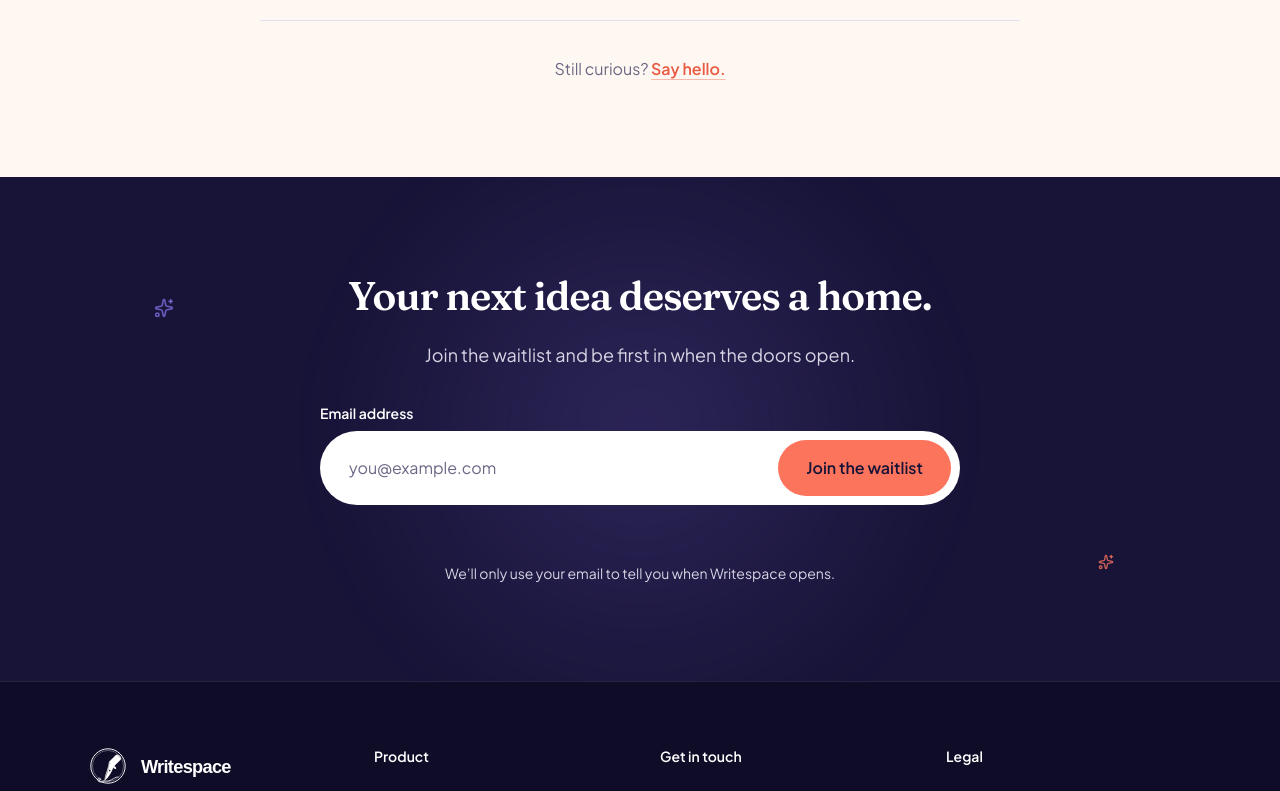
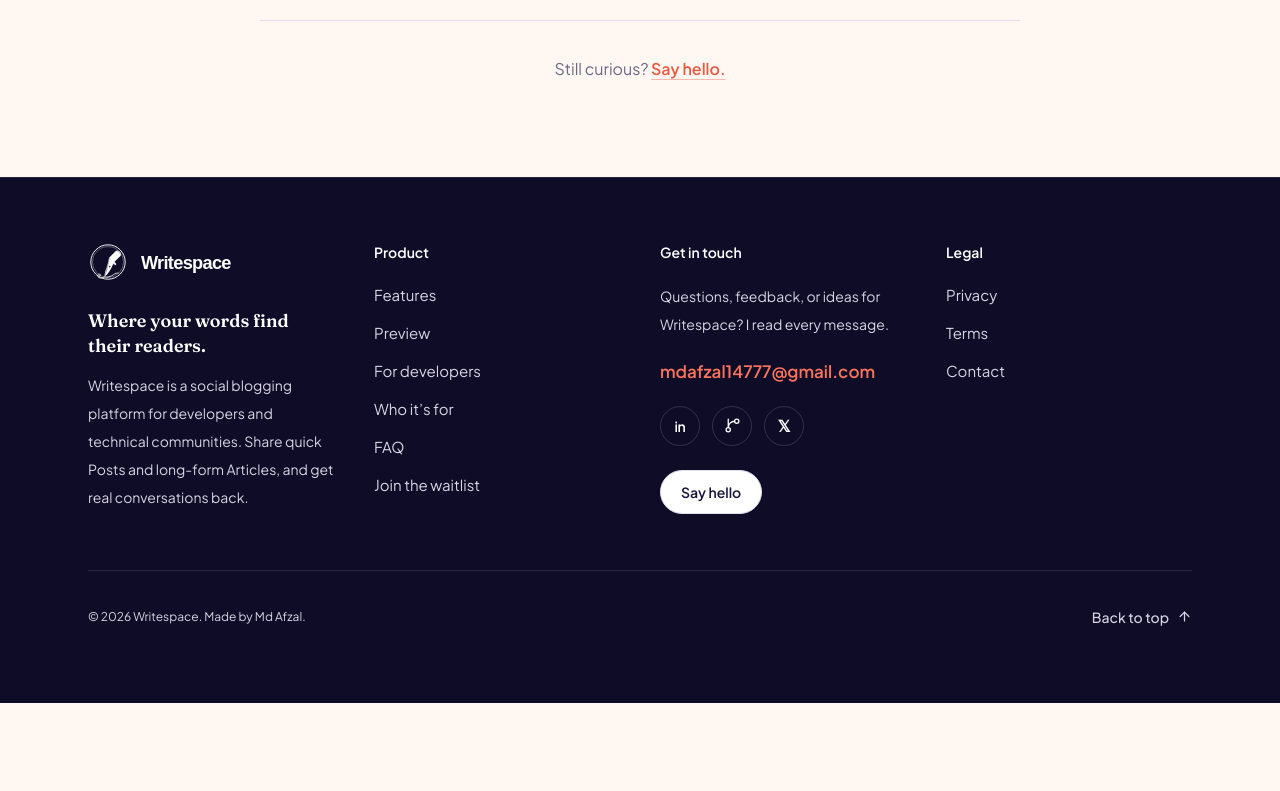
Before and after one commit to Afzal14786/writespace-landing-page, a Next.js app: page / in a window 1280 px wide. Shown: the part 7128-7919 px from the top of the page. After the commit the page ends 7831 px from the top, so only its background shows below. Built offline with nearby package versions, Linux system fonts and the light colour scheme.

Commit message:
removing waitlist section for now

```diff
--- a/src/app/page.tsx
+++ b/src/app/page.tsx
@@ -7,7 +7,7 @@ import { Preview } from "@/components/sections/preview";
 import { Developers } from "@/components/sections/developers";
 import { Audience } from "@/components/sections/audience";
 import { FAQ } from "@/components/sections/faq";
-import { Waitlist } from "@/components/sections/waitlist";
+// import { Waitlist } from "@/components/sections/waitlist";
 import { Footer } from "@/components/sections/footer";
 
 export default function Home() {
@@ -24,7 +24,7 @@ export default function Home() {
         <Developers />
         <Audience />
         <FAQ />
-        <Waitlist />
+        {/* <Waitlist /> */}
       </main>
 
       <Footer />
```
